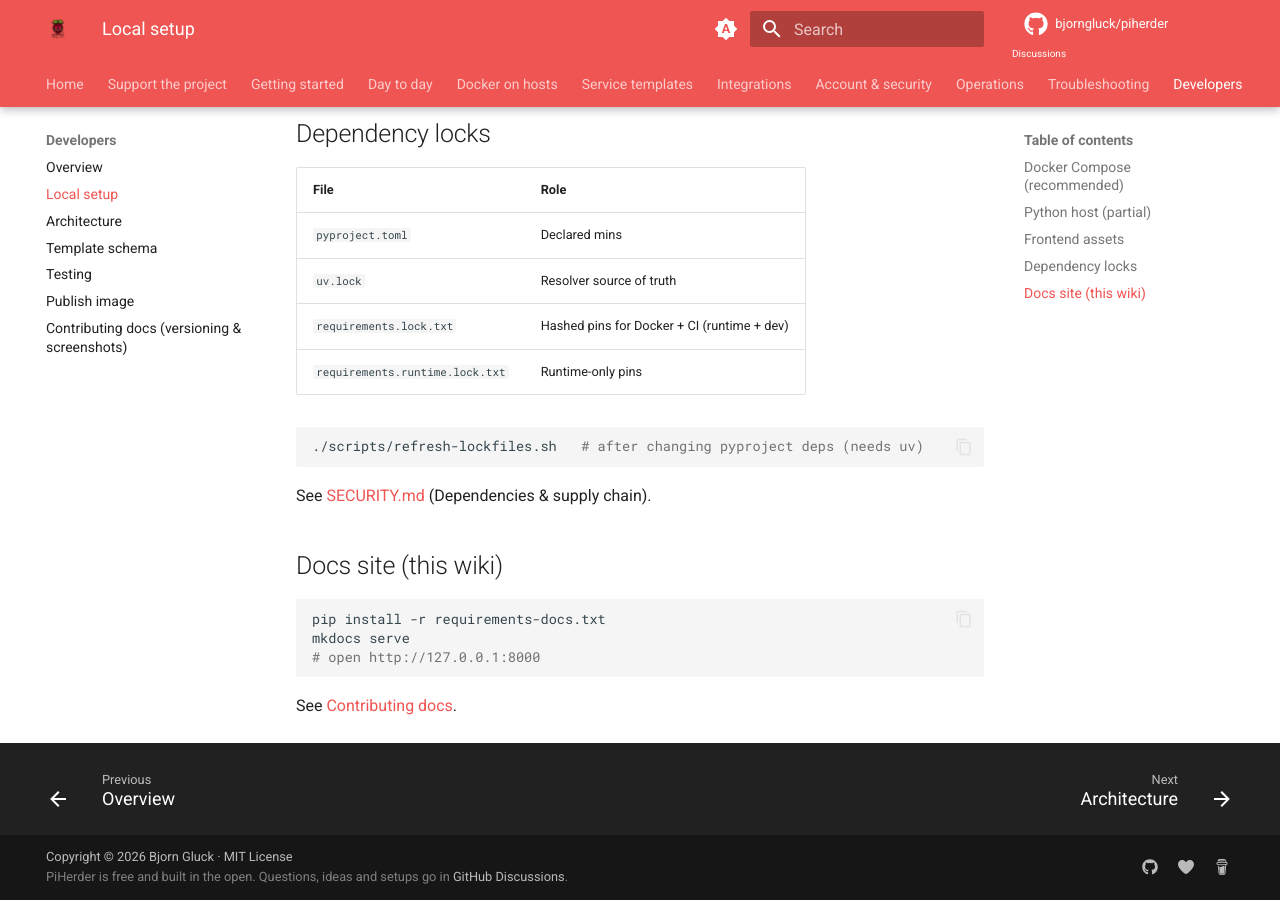
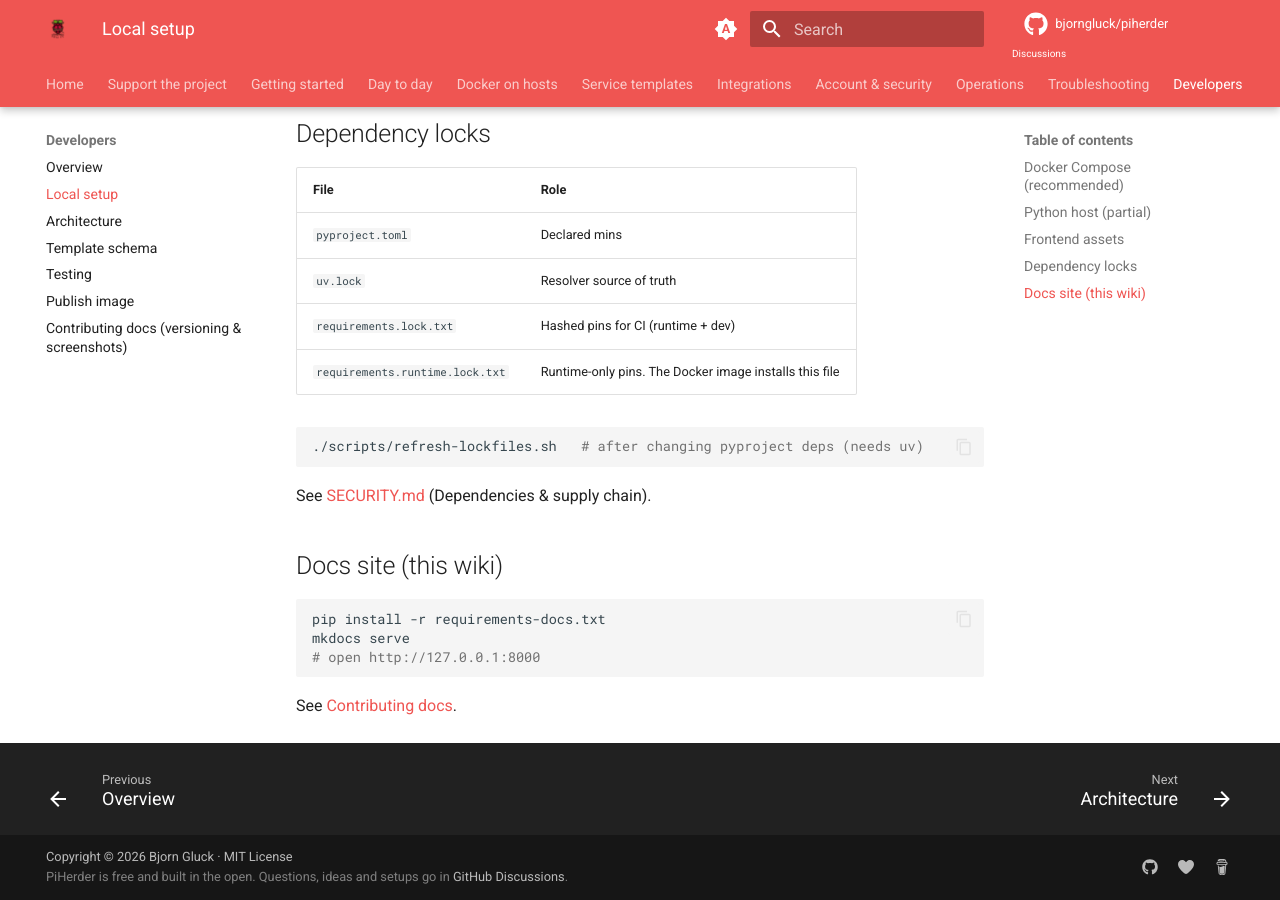
Before and after one commit to bjorngluck/piherder, an MkDocs documentation site: the page built from wiki/developers/setup.md, in a window 1280 px wide and 900 px high, scrolled down 1072 px. Built offline with MkDocs 1.6.1 and Material for MkDocs 9.7.7, drawn with Linux system fonts in a browser that asks for light colours; comment, search, counter and statistics services are not loaded.

Commit message:
image installs the runtime lockfile (#83)

````diff
--- a/wiki/developers/setup.md
+++ b/wiki/developers/setup.md
@@ -45,8 +45,8 @@ bash scripts/vendor_cdns.sh
 |------|------|
 | `pyproject.toml` | Declared mins |
 | `uv.lock` | Resolver source of truth |
-| `requirements.lock.txt` | Hashed pins for Docker + CI (runtime + dev) |
-| `requirements.runtime.lock.txt` | Runtime-only pins |
+| `requirements.lock.txt` | Hashed pins for CI (runtime + dev) |
+| `requirements.runtime.lock.txt` | Runtime-only pins. The Docker image installs this file |
 
 ```bash
 ./scripts/refresh-lockfiles.sh   # after changing pyproject deps (needs uv)
````
Also changed, not shown: SECURITY.md (+1 -1 lines), docs/PLAN_v1.15.0.md (+2 -2 lines), docs/PUBLISH_IMAGE.md (+1 -1 lines), 3 other files.
